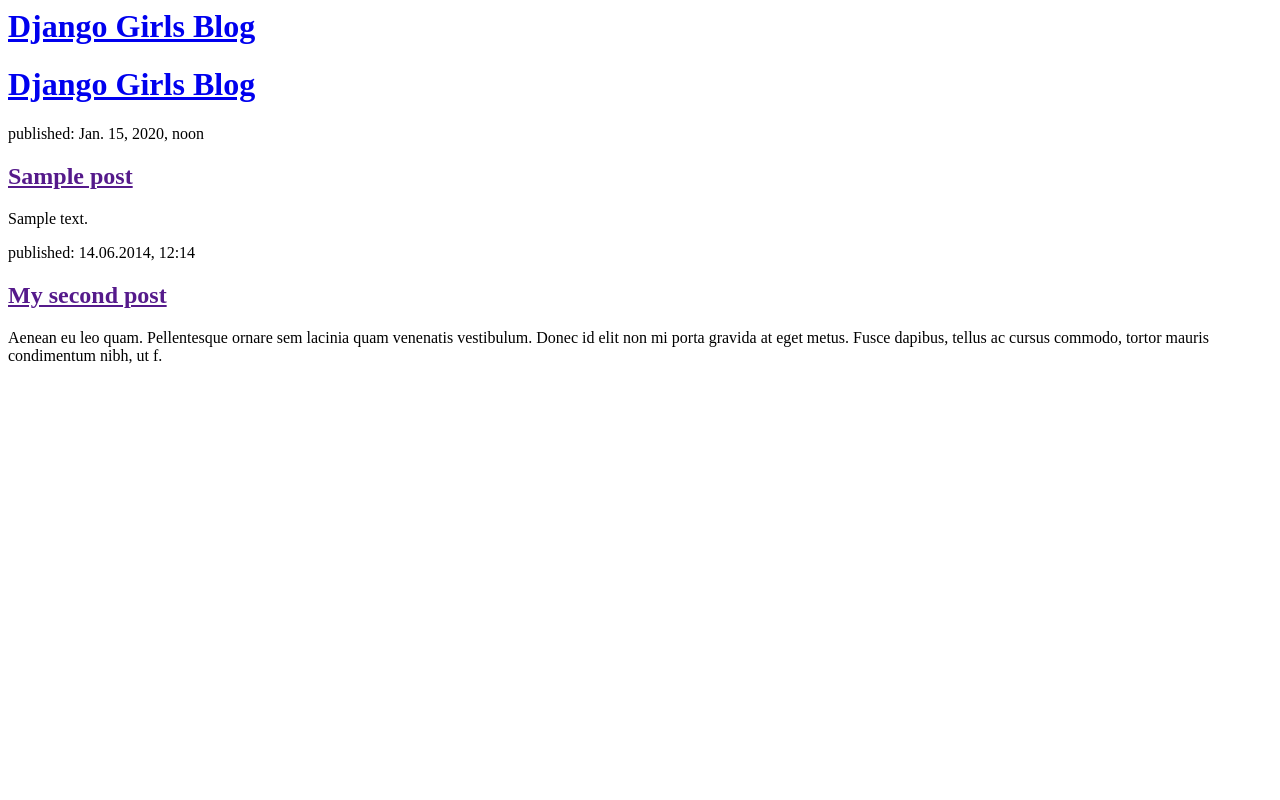
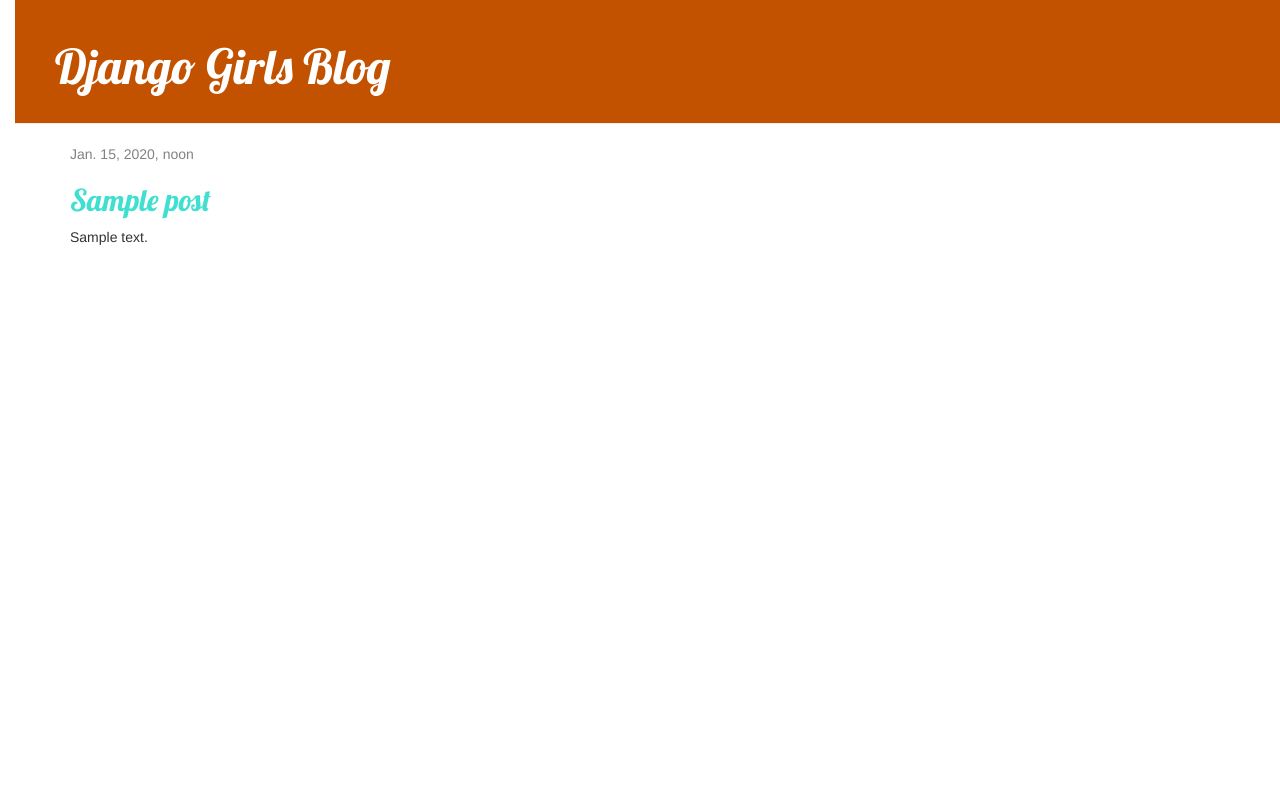
Before and after one commit to dannypiki/my-first-blog, a Django app: template blog/templates/blog/post_list.html in a window 1280 px wide. Run offline with Django 3.2, Linux system fonts and the light colour scheme; the template is opened without the code that fills it: values that come from a table or form of the project are taken from there, others are empty; tables that the repository leaves empty hold one stand-in row (values such as "Sample post"); some libraries are stand-ins or nearby versions.

Commit message:
Added view and template for detailed blog post as well as CSS for the site.

```diff
--- /dev/null
+++ b/blog/static/blog/css/blog.css
@@ -0,0 +1,54 @@
+h1 a, h2 a {
+    color: #40E0D0;
+    font-family: 'Lobster';
+}
+
+body {
+    padding-left: 15px;
+}
+.page-header {
+    background-color: #C25100;
+    margin-top: 0;
+    padding: 20px 20px 20px 40px;
+}
+
+.page-header h1, .page-header h1 a, .page-header h1 a:visited, .page-header h1 a:active {
+    color: #ffffff;
+    font-size: 36pt;
+    text-decoration: none;
+}
+
+.content {
+    margin-left: 40px;
+}
+
+h1, h2, h3, h4 {
+    font-family: 'Lobster', cursive;
+}
+
+.date {
+    color: #828282;
+}
+
+.save {
+    float: right;
+}
+
+.post-form textarea, .post-form input {
+    width: 100%;
+}
+
+.top-menu, .top-menu:hover, .top-menu:visited {
+    color: #ffffff;
+    float: right;
+    font-size: 26pt;
+    margin-right: 20px;
+}
+
+.post {
+    margin-bottom: 70px;
+}
+
+.post h1 a, .post h1 a:visited {
+    color: #000000;
+}
--- /dev/null
+++ b/blog/templates/blog/base.html
@@ -0,0 +1,33 @@
+{% load static %}
+<html>
+    <head>
+        <title>Django Girls blog</title>
+        <link rel="stylesheet" href="//maxcdn.bootstrapcdn.com/bootstrap/3.2.0/css/bootstrap.min.css">
+        <link rel="stylesheet" href="//maxcdn.bootstrapcdn.com/bootstrap/3.2.0/css/bootstrap-theme.min.css">
+        <link rel="stylesheet" href="{% static 'blog/css/blog.css' %}">
+        <link href="//fonts.googleapis.com/css?family=Lobster&subset=latin,latin-ext" rel="stylesheet" type="text/css">
+
+    </head>
+    <body>
+    <div class="page-header">
+        <h1><a href="/">Django Girls Blog</a></h1>
+    </div>
+    <div class="content container">
+        <div class="row">
+            <div class="col-md-8">
+           {% block content %}
+            {% for post in posts %}
+                <div class="post">
+                <div class="date">
+                {{ post.published_date }}
+                    </div>
+                    <h2><a href="">{{ post.title }}</a></h2>
+                    <p>{{ post.text|linebreaksbr }}</p>
+                    </div>
+            {% endfor %}
+            {% endblock %}
+            </div>
+        </div>
+    </div>
+</body>
+</html>
--- a/blog/templates/blog/post_list.html
+++ b/blog/templates/blog/post_list.html
@@ -1,29 +1,13 @@
-<html>
-    <head>
-        <title>Django Girls blog</title>
-    </head>
-    <body>
-        <div>
-            <h1><a href="/">Django Girls Blog</a></h1>
-        </div>
+{% extends 'blog/base.html' %}
 
-        <div>
-           <div>
-                <h1><a href="/">Django Girls Blog</a></h1>
+{% block content %}
+    {% for post in posts %}
+        <div class="post">
+            <div class="date">
+                {{ post.published_date }}
             </div>
-    {% for post in posts %}
-        <div>
-            <p>published: {{ post.published_date }}</p>
-            <h2><a href="">{{ post.title }}</a></h2>
+            <h2><a href="{%	url	'post_detail'	pk=post.pk	%}">{{ post.title }}</a></h2>
             <p>{{ post.text|linebreaksbr }}</p>
         </div>
     {% endfor %}
-        </div>
-
-        <div>
-            <p>published: 14.06.2014, 12:14</p>
-            <h2><a href="">My second post</a></h2>
-            <p>Aenean eu leo quam. Pellentesque ornare sem lacinia quam venenatis vestibulum. Donec id elit non mi porta gravida at eget metus. Fusce dapibus, tellus ac cursus commodo, tortor mauris condimentum nibh, ut f.</p>
-        </div>
-    </body>
-</html>
+{% endblock %}
--- a/blog/urls.py
+++ b/blog/urls.py
@@ -2,4 +2,5 @@
 from . import views
 urlpatterns = [
     path('', views.post_list, name='post_list'),
+    path('post/<int:pk>/', views.post_detail, name='post_detail'),
 ]
--- a/blog/views.py
+++ b/blog/views.py
@@ -5,3 +5,7 @@
 def post_list(request):
     posts = Post.objects.filter(published_date__lte=timezone.now()).order_by('published_date')
     return render(request, 'blog/post_list.html', {'posts': posts})
+from django.shortcuts import render, get_object_or_404
+def post_detail(request, pk):
+    post = get_object_or_404(Post, pk=pk)
+    return render(request, 'blog/post_detail.html', {'post': post})
--- a/mysite/settings.py
+++ b/mysite/settings.py
@@ -119,4 +119,4 @@
 # https://docs.djangoproject.com/en/2.0/howto/static-files/
 
 STATIC_URL = '/static/'
-STATIC_ROOT = os.path.join(BASE_DIR, 'static')
+# STATIC_ROOT = os.path.join(BASE_DIR, 'static')
```
Also changed, not shown: blog/templates/blog/post_detail.html (added, +13 -0 lines).
